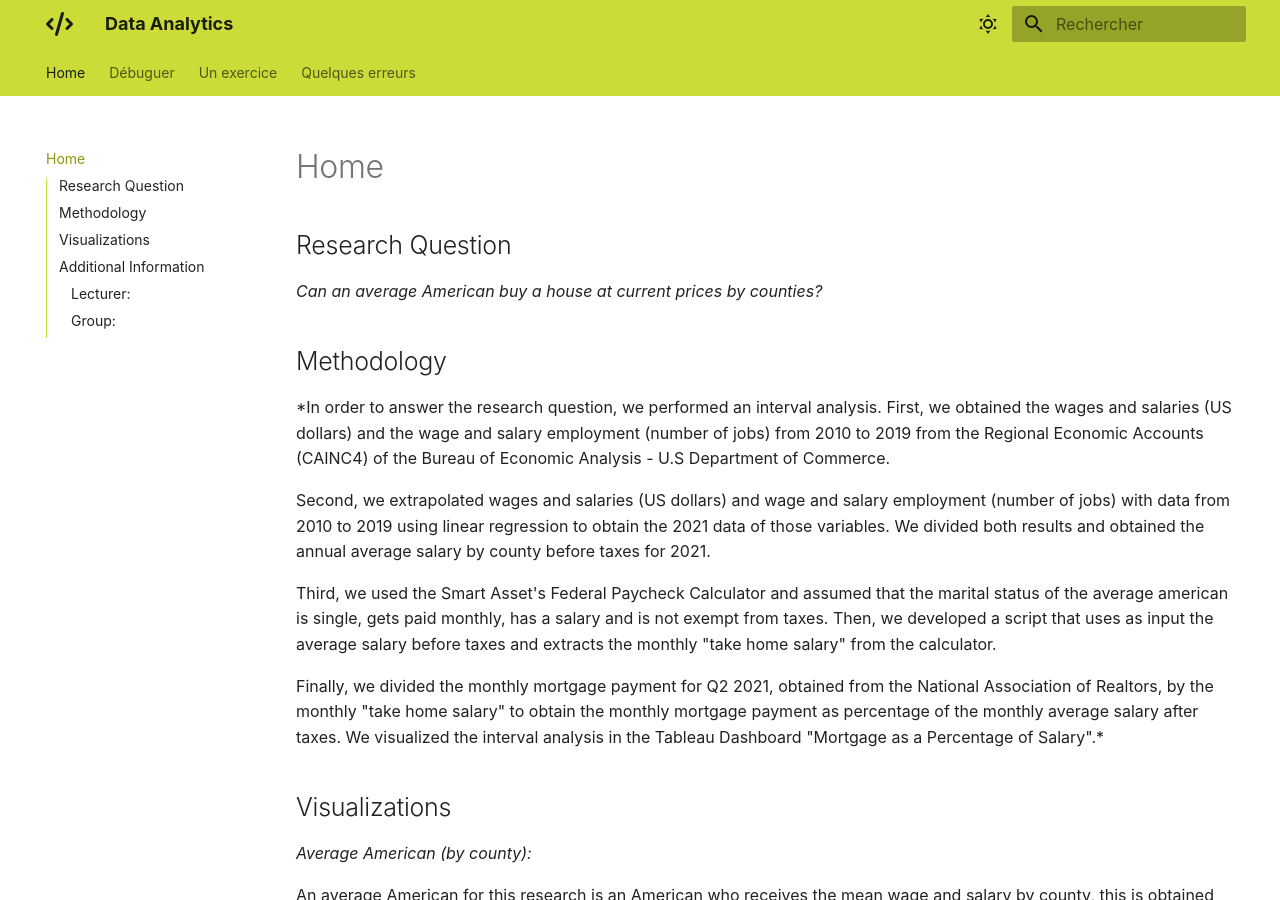
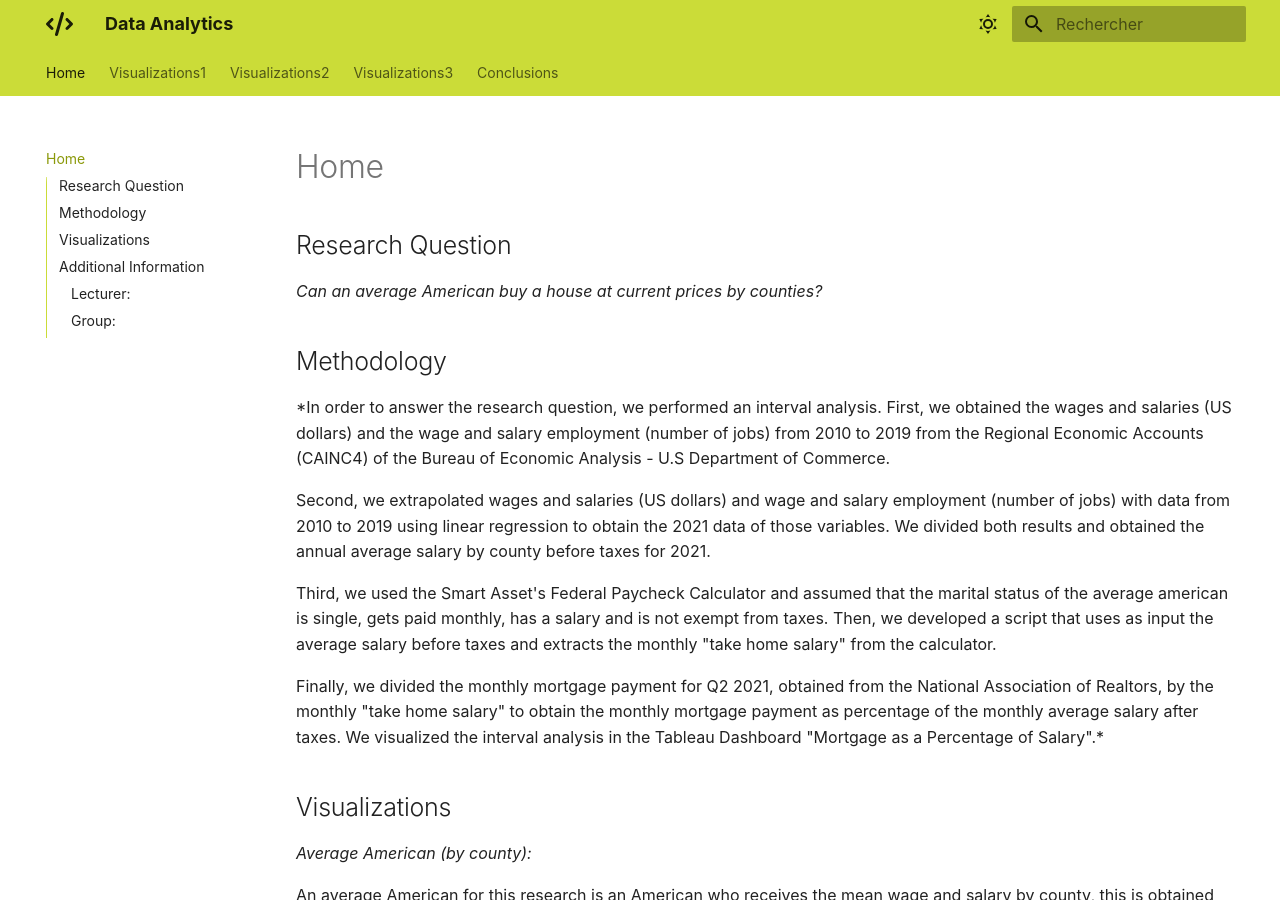
Before and after one commit to jfsql/DataAnalytics, an MkDocs documentation site: the page built from docs/index.md, in a window 1280 px wide and 900 px high. Built offline with MkDocs 1.6.1 and Material for MkDocs 9.7.7, drawn with Linux system fonts in a browser that asks for light colours.

Commit message:
Update mkdocs.yml

```diff
--- a/mkdocs.yml
+++ b/mkdocs.yml
@@ -22,9 +22,10 @@ docs_dir: docs
 # Structure du menu principal de navigation, chemins relatifs au dossier docs_dir
 nav:
   - Home: index.md
-  - Débuguer: debug.md
-  - Un exercice: exercice1.md
-  - Quelques erreurs: bugs.md
+  - Visualizations1: visualizations1.md
+  - Visualizations2: visualizations2.md
+  - Visualizations3: visualizations3.md
+  - Conclusions: conclusions.md
   # Référencer vos autres pages ci-dessus...
 
 # Configuration du thème https://squidfunk.github.io/mkdocs-material/creating-your-site/#configuration
```
